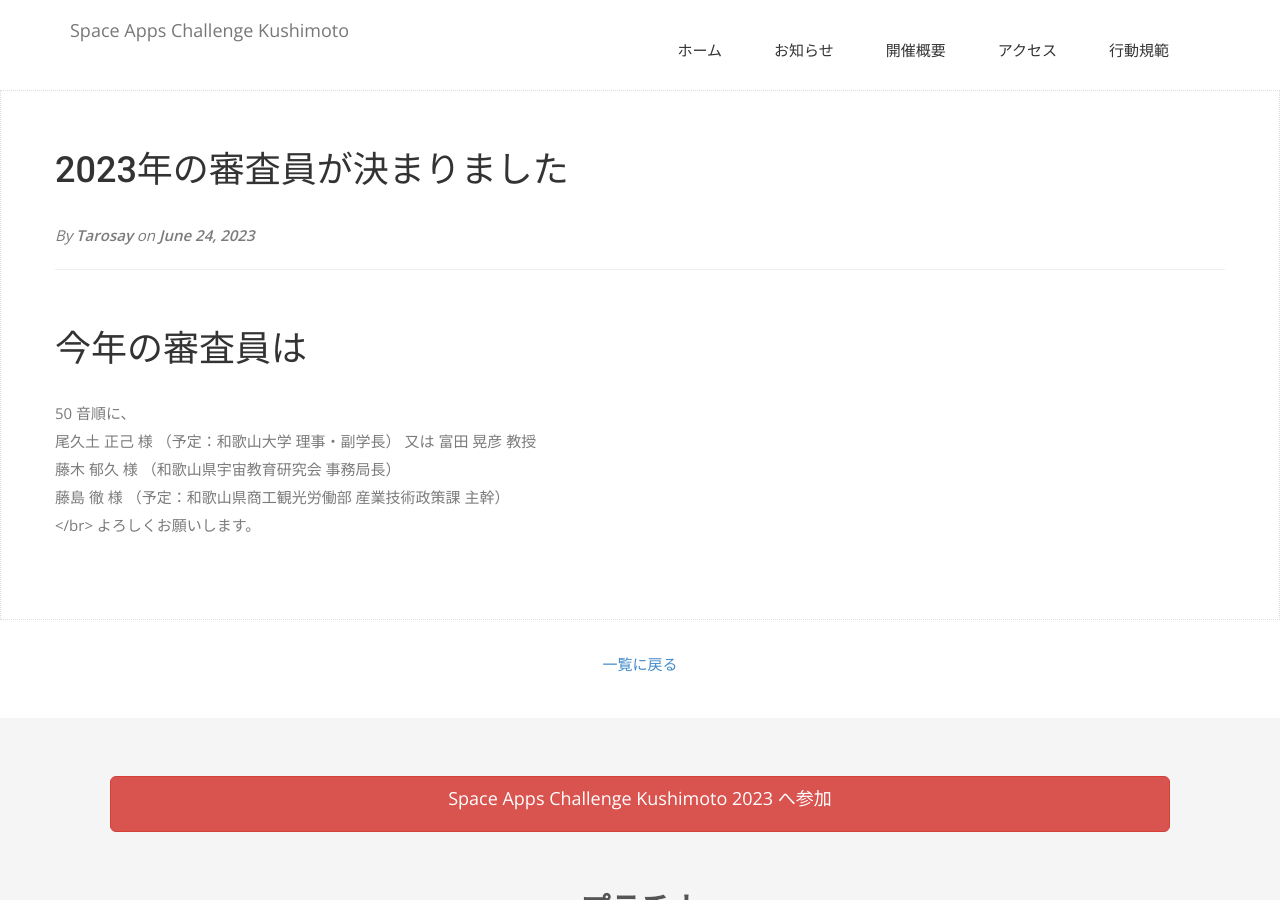
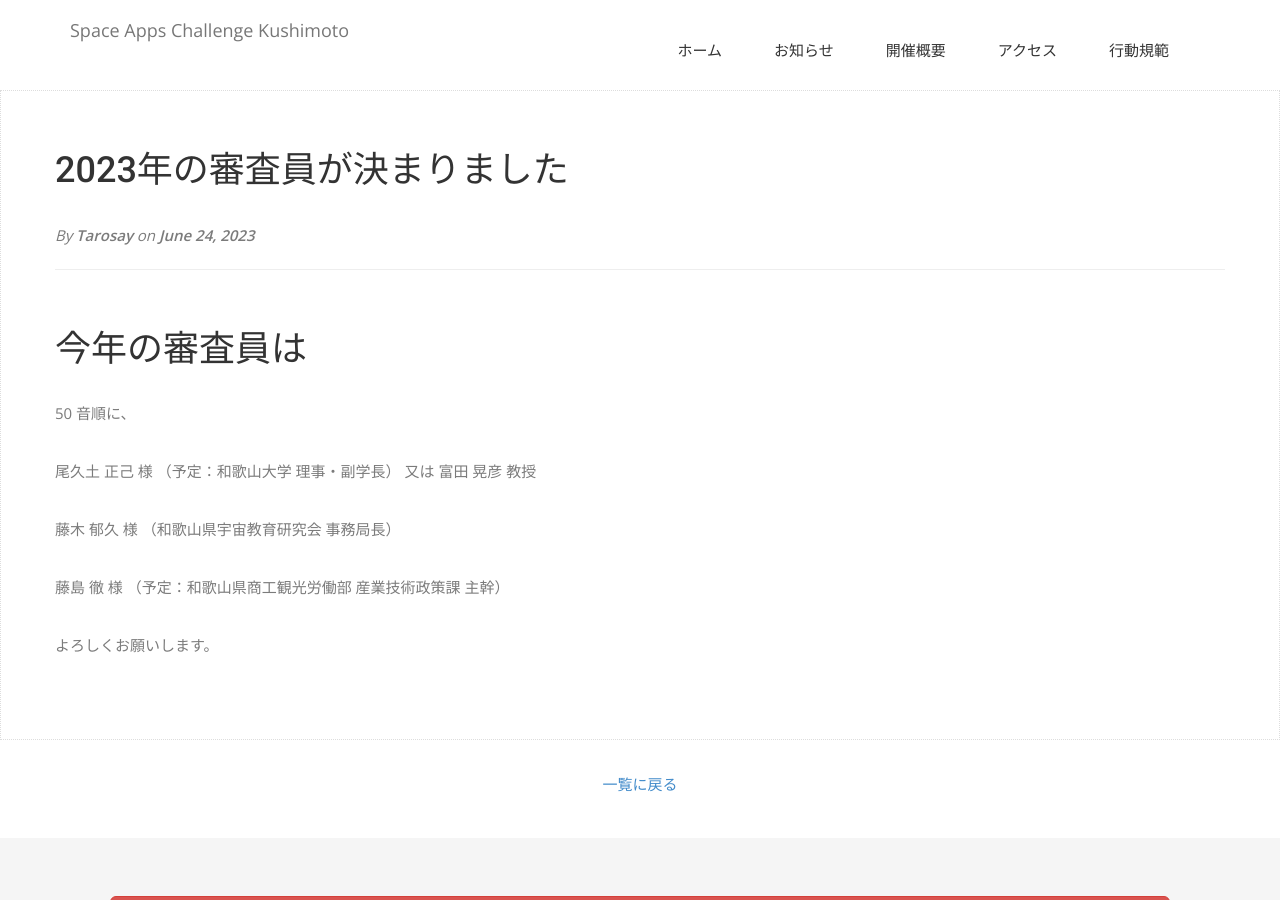
Before and after one commit to space-apps-kushimoto/space-apps-kushimoto.github.io, a Jekyll site: the page built from _posts/2023-06-24-judges-selection.md, in a window 1280 px wide and 900 px high. Built offline with Jekyll 4.4.1, drawn with Linux system fonts in a browser that asks for light colours; nearby versions of some CDN libraries; some web fonts are replaced; a script that is not in the unit is left out.

Commit message:
Update 2023-06-24-judges-selection.md

```diff
--- a/_posts/2023-06-24-judges-selection.md
+++ b/_posts/2023-06-24-judges-selection.md
@@ -7,9 +7,13 @@ author: Tarosay
 
 # 今年の審査員は
 
-50 音順に、<br/>
-尾久土 正己 様 （予定：和歌山大学 理事・副学長） 又は 富田 晃彦 教授<br/>
-藤木 郁久 様 （和歌山県宇宙教育研究会 事務局長）<br/>
-藤島 徹 様 （予定：和歌山県商工観光労働部 産業技術政策課 主幹）<br/>
-</br>
+50 音順に、
+
+尾久土 正己 様 （予定：和歌山大学 理事・副学長） 又は 富田 晃彦 教授
+
+藤木 郁久 様 （和歌山県宇宙教育研究会 事務局長）
+
+藤島 徹 様 （予定：和歌山県商工観光労働部 産業技術政策課 主幹）
+
+
 よろしくお願いします。
```
